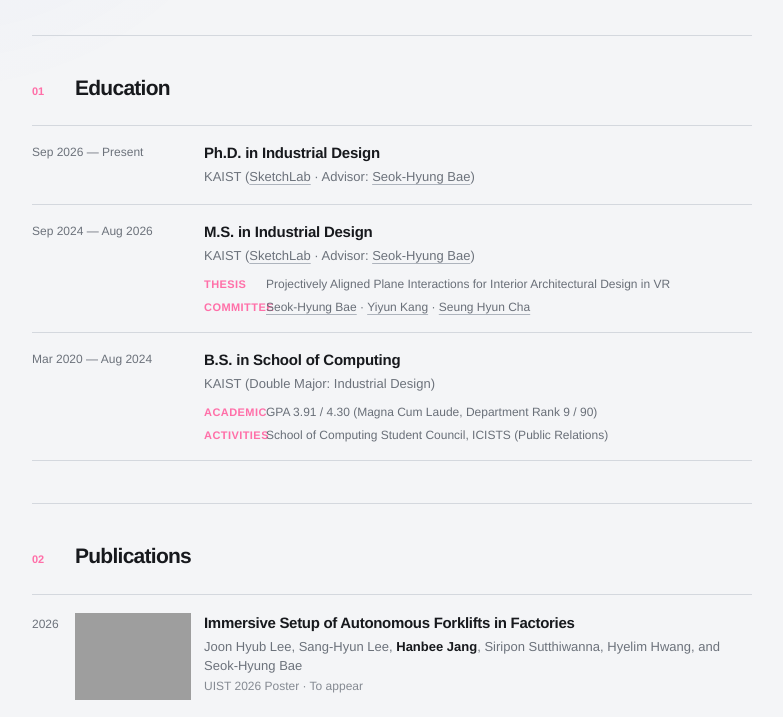
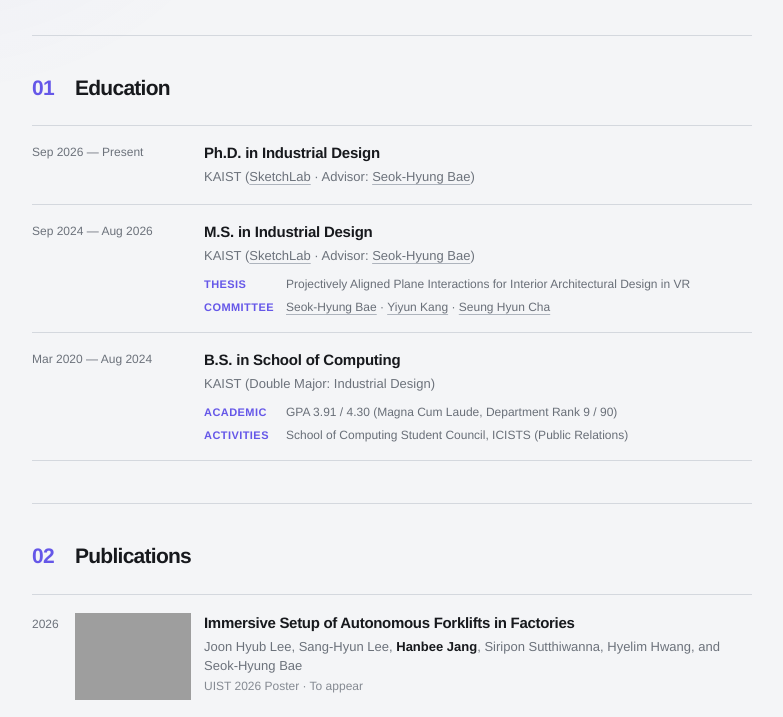
Before and after one commit to janghanbee/janghanbee.github.io, an Astro site: page / in a window 1280 px wide. Shown: the part 253-970 px from the top of the page, without its empty margins (248-1031 px from the left). Built offline with nearby package versions, Linux system fonts and the light colour scheme; Astro itself is replaced by a stand-in of ours; grey boxes are pictures that could not be loaded; a web font is replaced by a local one.

Commit message:
Unify-accent-and-fix-labels

```diff
--- a/src/styles/global.css
+++ b/src/styles/global.css
@@ -3,9 +3,8 @@
   --ink: #17191d;
   --muted: #6c727b;
   --line: #d4d8de;
-  --blue: #315cff;
-  --pink: #ff6fa8;
-  --mode-color: var(--blue);
+  --accent: #6557e8;
+  --mode-color: var(--accent);
   --sans: "Google Sans Flex Variable", "Helvetica Neue", Helvetica, Arial, sans-serif;
 }
 
@@ -24,8 +23,8 @@ body {
   margin: 0;
   color: var(--ink);
   background:
-    radial-gradient(circle at 15% 0%, rgb(49 92 255 / 5%), transparent 22rem),
-    radial-gradient(circle at 90% 100%, rgb(255 111 168 / 6%), transparent 24rem),
+    radial-gradient(circle at 15% 0%, rgb(101 87 232 / 6%), transparent 22rem),
+    radial-gradient(circle at 90% 100%, rgb(101 87 232 / 4%), transparent 24rem),
     var(--paper);
   font-family: var(--sans);
   font-size: 15px;
@@ -46,7 +45,7 @@ a {
 }
 
 a:hover {
-  color: var(--blue);
+  color: var(--accent);
   text-decoration-color: currentColor;
 }
 
@@ -74,22 +73,6 @@ button:focus-visible {
 .page {
   width: min(calc(100% - 32px), 720px);
   margin-inline: auto;
-}
-
-.page[data-mode="travel"] {
-  --mode-color: #f15f9b;
-}
-
-.page[data-mode="piano"] {
-  --mode-color: #8368d8;
-}
-
-.page[data-mode="baseball"] {
-  --mode-color: #d85063;
-}
-
-.page[data-mode="running"] {
-  --mode-color: #249c70;
 }
 
 .site-meta {
@@ -189,7 +172,7 @@ button:focus-visible {
 
 .eyebrow {
   margin: 0 0 5px;
-  color: var(--blue);
+  color: var(--accent);
   font-size: 11px;
   font-weight: 720;
   letter-spacing: 0.11em;
@@ -227,7 +210,7 @@ h1 {
 }
 
 .contact-links a {
-  color: var(--blue);
+  color: var(--accent);
   font-size: 12px;
   font-weight: 660;
 }
@@ -251,10 +234,12 @@ h1 {
 
 .section-title p {
   margin: 0;
-  color: var(--pink);
-  font-size: 11px;
-  font-weight: 720;
+  color: var(--accent);
+  font-size: 21px;
+  font-weight: 660;
   font-variant-numeric: tabular-nums;
+  letter-spacing: -0.035em;
+  line-height: 1.2;
 }
 
 .section-title h2 {
@@ -305,7 +290,7 @@ h1 {
 
 .education-institution a:hover,
 .education-details a:hover {
-  color: var(--blue);
+  color: var(--accent);
 }
 
 .education-item small {
@@ -321,25 +306,28 @@ h1 {
 
 .education-details div {
   display: grid;
-  grid-template-columns: 54px minmax(0, 1fr);
-  gap: 8px;
+  grid-template-columns: 72px minmax(0, 1fr);
+  gap: 10px;
   align-items: baseline;
 }
 
 .education-details dt {
-  color: var(--pink);
+  color: var(--accent);
   font-size: 11px;
   font-weight: 700;
   letter-spacing: 0.04em;
   line-height: 1.4;
   text-transform: uppercase;
+  white-space: nowrap;
 }
 
 .education-details dd {
+  min-width: 0;
   margin: 0;
   color: #696f78;
   font-size: 12px;
   line-height: 1.5;
+  overflow-wrap: anywhere;
 }
 
 .publication-item {
@@ -408,7 +396,7 @@ h1 {
 }
 
 .publication-copy h3 a:hover {
-  color: var(--blue);
+  color: var(--accent);
 }
 
 .publication-copy > p {
@@ -437,7 +425,7 @@ h1 {
 }
 
 .publication-links a {
-  color: var(--blue);
+  color: var(--accent);
   font-size: 11px;
   font-weight: 690;
   letter-spacing: 0.05em;
@@ -533,7 +521,7 @@ footer p {
   }
 
   .section-title {
-    grid-template-columns: 24px minmax(0, 1fr);
+    grid-template-columns: 30px minmax(0, 1fr);
     gap: 8px;
   }
 
```
